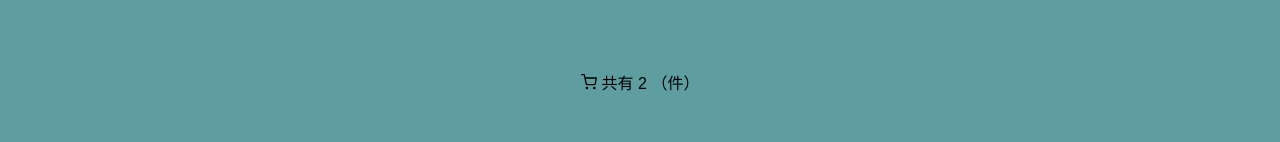
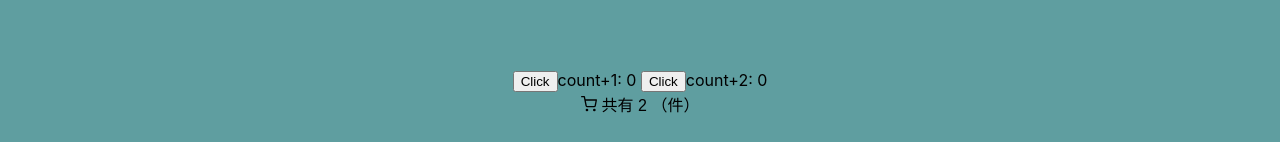
Before and after one commit to doooghan/react-trip, a React (Vite) app: page / in a window 1280 px wide. Shown: the part 191-333 px from the top of the page. Built offline with nearby package versions, Linux system fonts and the light colour scheme.

Commit message:
setState

```diff
--- a/src/App.tsx
+++ b/src/App.tsx
@@ -9,12 +9,14 @@ import { render } from "react-dom";
 interface Props {}
 interface State {
   robotGallery: any[];
+  count: number;
 }
 class App extends React.Component<Props, State> {
   constructor(props) {
     super(props);
     this.state = {
       robotGallery: [],
+      count: 0,
     };
   }
 
@@ -31,6 +33,40 @@ class App extends React.Component<Props, State> {
           <img src={reactLogo} alt="logo" className={styles.appLogo} />
           <h1>吊炸天</h1>
         </div>
+        <button
+          onClick={() => {
+            this.setState({ count: this.state.count + 1 }, () => {
+              console.log("count+1 回调打印1", this.state.count);
+            });
+            console.log("count+1 同步打印", this.state.count);
+            this.setState({ count: this.state.count + 1 }, () => {
+              console.log("count+1 回调打印2", this.state.count);
+            });
+          }}
+        >
+          Click
+        </button>
+        <span>count+1: {this.state.count} </span>
+        <button
+          onClick={() => {
+            this.setState(
+              (preState, preProps) => ({ count: preState.count + 1 }),
+              () => {
+                console.log("count+2 回调打印1", this.state.count);
+              }
+            );
+            console.log("count+2 同步打印", this.state.count);
+            this.setState(
+              (preState, preProps) => ({ count: preState.count + 1 }),
+              () => {
+                console.log("count+2 回调打印2", this.state.count);
+              }
+            );
+          }}
+        >
+          Click
+        </button>
+        <span>count+2: {this.state.count} </span>
         <ShoppingCart />
         <div className={styles.robotList}>
           {this.state.robotGallery.map((r) => (
```
Also changed, not shown: 1 other file (tests, documents, lock files or other folders).
